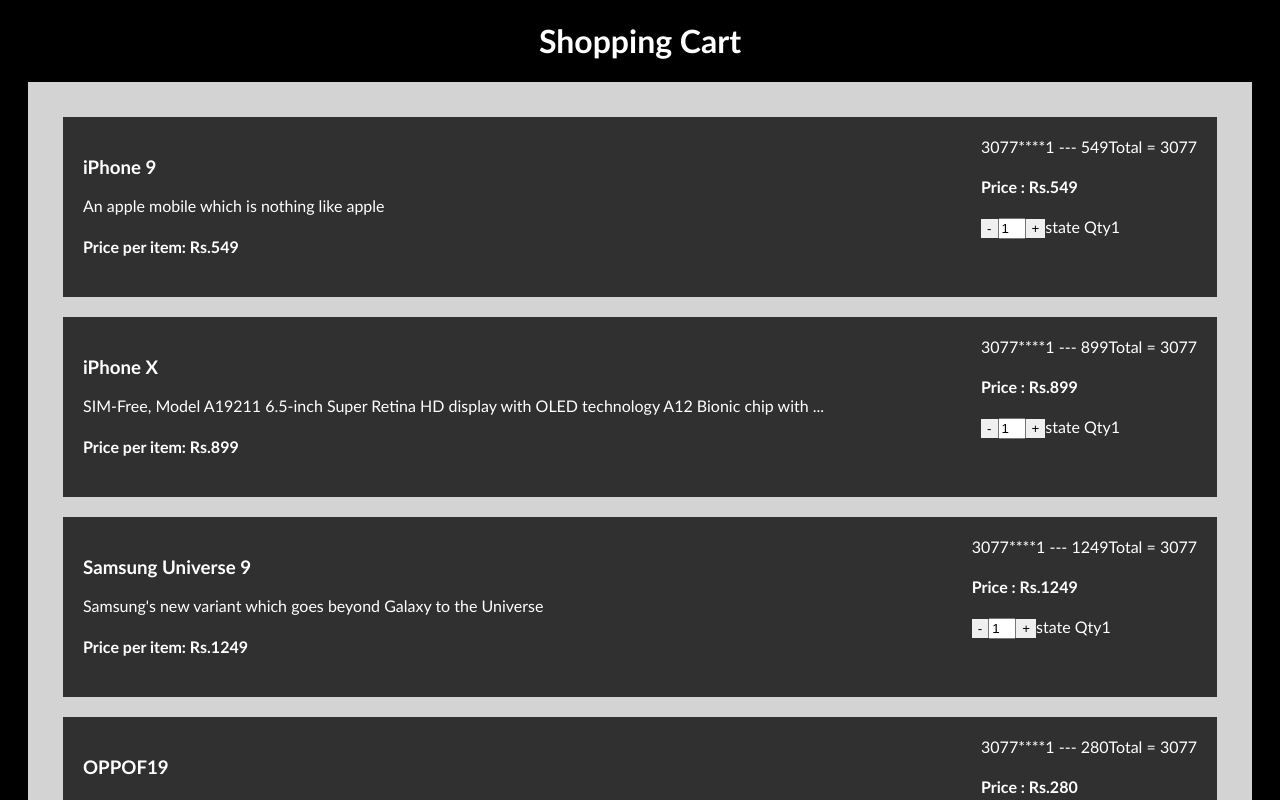
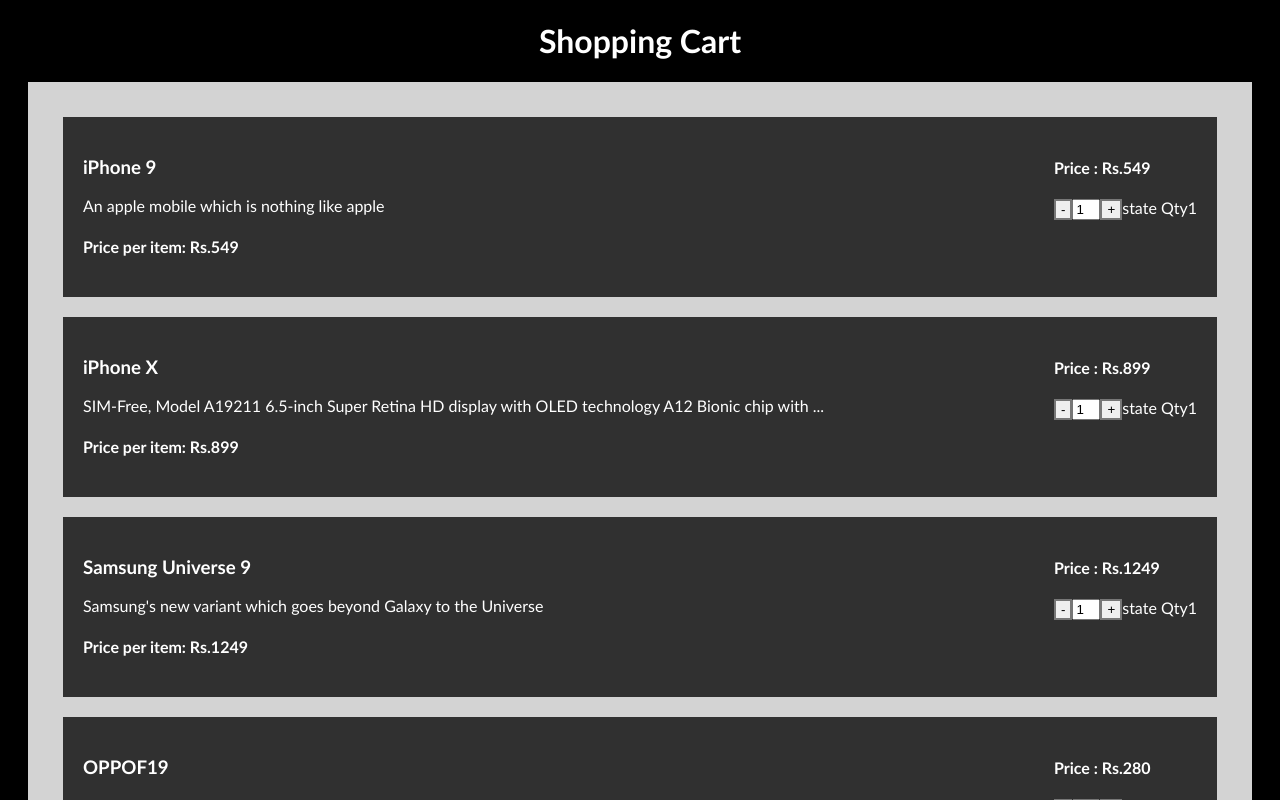
Before and after one commit to DeepikaaAPA/CartUsingContext, a React (Vite) app: page / in a window 1280 px wide. Shown: the top 800 px of the page. Built offline with nearby package versions, Linux system fonts and the light colour scheme.

Commit message:
add : context to total ocmponent

```diff
--- a/src/App.css
+++ b/src/App.css
@@ -31,7 +31,8 @@
 
   padding-left: 5px;
   padding-right:5px;
-  border:1px solid transparent;
+
+  border:2px solid rgb(119, 119, 119);
 }
 .total{
   text-align: center;
--- a/src/App.jsx
+++ b/src/App.jsx
@@ -18,12 +18,12 @@
           <ItemCard key={index} item={p} setTotal={setTotal}></ItemCard>
         ))}
       </div>
-      <Total total={total} />
+      <Total  />
     </TotalContext.Provider>
   );
 }
-function Total({ total }) {
-  // const total = useContext(TotalContext);
+function Total() {
+   const total = useContext(TotalContext);
   return (
     <>
       <div className="total">
@@ -54,8 +54,8 @@
         <h4>Price per item: Rs.{item.price}</h4>
       </div>
       <div>
-        {total + "****" + prevQty + " --- " + price + "Total =  "}
-        {total + item.price * qty - prevQty * item.price}
+        {/* {total + "****" + prevQty + " --- " + price + "Total =  "}
+        {total + item.price * qty - prevQty * item.price} */}
         <h4>Price : Rs.{price}</h4>
         <button
           className="btnQty"
```
